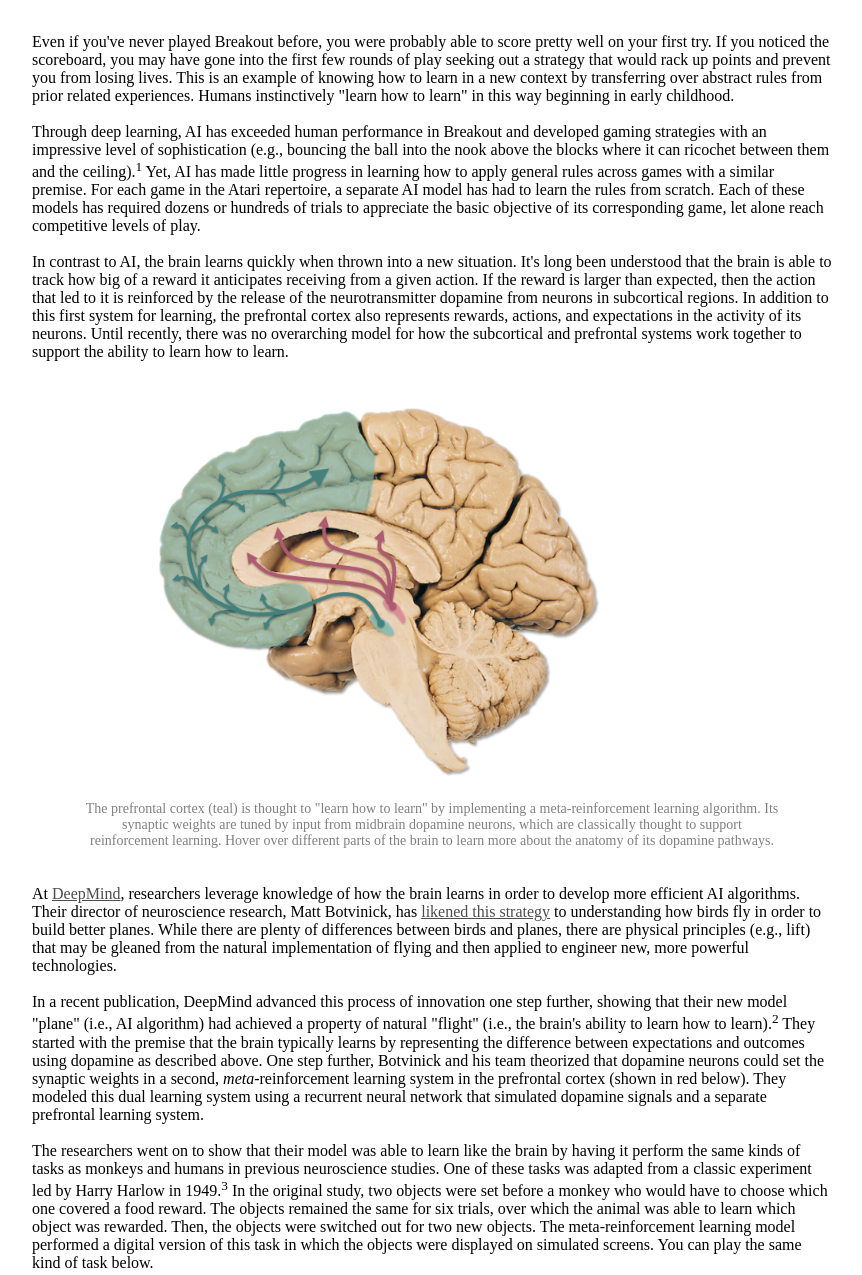
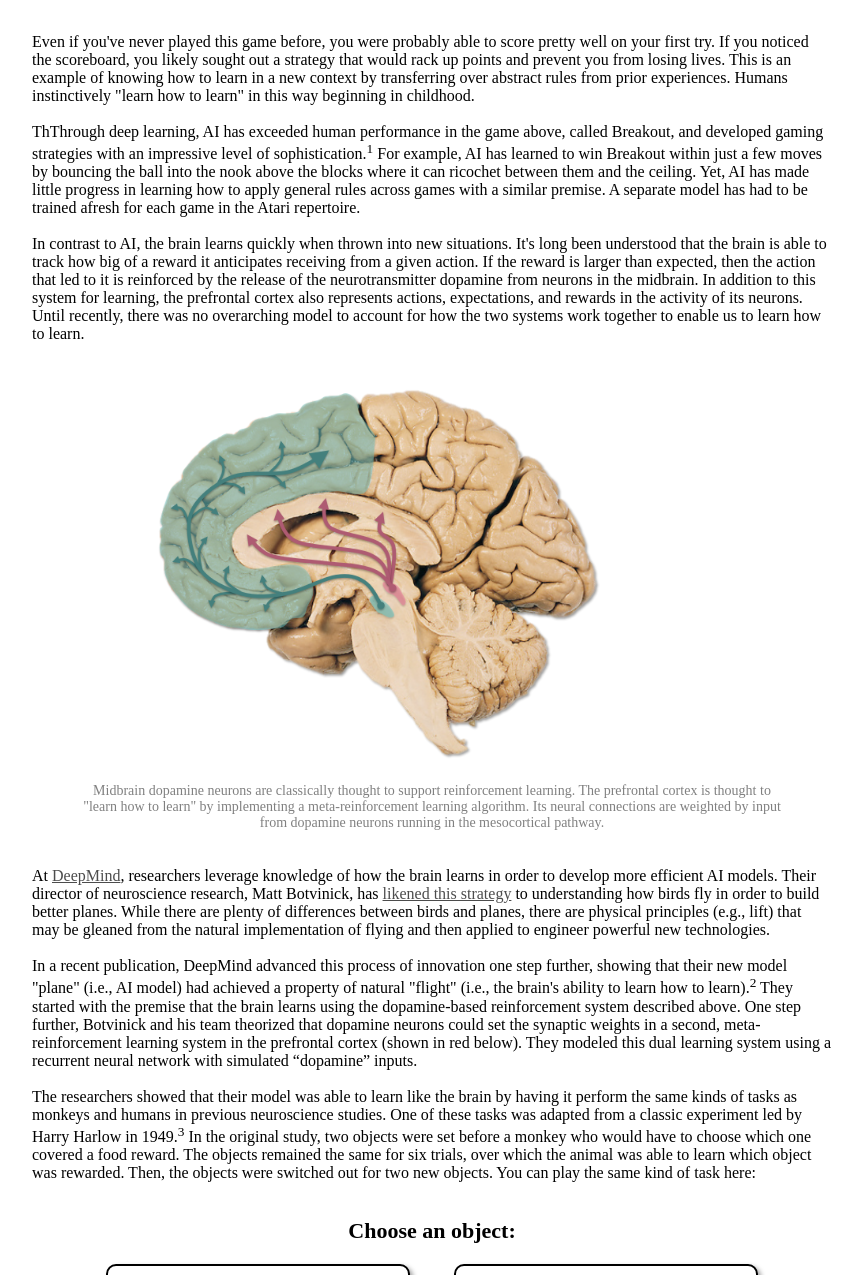
Before and after one commit to ehbeam/learning2learn, a plain HTML site: page lay_summary.html in a window 1280 px wide. Shown: the part 755-2030 px from the top of the page, without its empty margins (208-1070 px from the left). Drawn offline with Linux system fonts and the light colour scheme.

Commit message:
Shortened text

```diff
--- a/lay_summary.html
+++ b/lay_summary.html
@@ -277,7 +277,7 @@
 
 <div class="textContainer">
       <p>
-         Artificial intelligence (AI) has rocketed ahead in its ability to recognize faces, drive cars, and make medical diagnoses. A remaining limitation on the growth of AI is that it requires hours or days of training to learn how to respond appropriately in each new situation it encounters. Humans, by contrast, can quickly "get" the crux of problems despite little direct experience. As a quick demonstration of this, press play below.
+         Artificial intelligence (AI) has rocketed ahead in its ability to recognize faces, drive cars, and make medical diagnoses. A remaining limitation is that AI requires hours or days of training to learn how to respond appropriately in each new situation. Humans, by contrast, can quickly "get" the crux of problems despite little direct experience. For a demonstration of your ability to do this, simply press play below:
       </p>
 </div>
 <br/><br/><br/>
@@ -481,15 +481,15 @@
 
 <div class="textContainer">
     <p>
-      Even if you've never played Breakout before, you were probably able to score pretty well on your first try. If you noticed the scoreboard, you may have gone into the first few rounds of play seeking out a strategy that would rack up points and prevent you from losing lives. This is an example of knowing how to learn in a new context by transferring over abstract rules from prior related experiences. Humans instinctively "learn how to learn" in this way beginning in early childhood.
+      Even if you've never played this game before, you were probably able to score pretty well on your first try. If you noticed the scoreboard, you likely sought out a strategy that would rack up points and prevent you from losing lives. This is an example of knowing how to learn in a new context by transferring over abstract rules from prior experiences. Humans instinctively "learn how to learn" in this way beginning in childhood.
     </p><br/>
 
     <p>
-      Through deep learning, AI has exceeded human performance in Breakout and developed gaming strategies with an impressive level of sophistication (e.g., bouncing the ball into the nook above the blocks where it can ricochet between them and the ceiling).<sup>1</sup> Yet, AI has made little progress in learning how to apply general rules across games with a similar premise. For each game in the Atari repertoire, a separate AI model has had to learn the rules from scratch. Each of these models has required dozens or hundreds of trials to appreciate the basic objective of its corresponding game, let alone reach competitive levels of play.
+      ThThrough deep learning, AI has exceeded human performance in the game above, called Breakout, and developed gaming strategies with an impressive level of sophistication.<sup>1</sup> For example, AI has learned to win Breakout within just a few moves by bouncing the ball into the nook above the blocks where it can ricochet between them and the ceiling. Yet, AI has made little progress in learning how to apply general rules across games with a similar premise. A separate model has had to be trained afresh for each game in the Atari repertoire.
     </p><br/>
 
     <p>
-      In contrast to AI, the brain learns quickly when thrown into a new situation. It's long been understood that the brain is able to track how big of a reward it anticipates receiving from a given action. If the reward is larger than expected, then the action that led to it is reinforced by the release of the neurotransmitter dopamine from neurons in subcortical regions. In addition to this first system for learning, the prefrontal cortex also represents rewards, actions, and expectations in the activity of its neurons. Until recently, there was no overarching model for how the subcortical and prefrontal systems work together to support the ability to learn how to learn.
+      In contrast to AI, the brain learns quickly when thrown into new situations. It's long been understood that the brain is able to track how big of a reward it anticipates receiving from a given action. If the reward is larger than expected, then the action that led to it is reinforced by the release of the neurotransmitter dopamine from neurons in the midbrain. In addition to this system for learning, the prefrontal cortex also represents actions, expectations, and rewards in the activity of its neurons. Until recently, there was no overarching model to account for how the two systems work together to enable us to learn how to learn.
     </p>
 </div>
 <br/><br/><br/>
@@ -519,22 +519,22 @@
 
 <center><div class="captionContainer">
     <p>
-      The prefrontal cortex (teal) is thought to "learn how to learn" by implementing a meta-reinforcement learning algorithm. Its synaptic weights are tuned by input from midbrain dopamine neurons, which are classically thought to support reinforcement learning. Hover over different parts of the brain to learn more about the anatomy of its dopamine pathways.
+      Midbrain dopamine neurons are classically thought to support reinforcement learning. The prefrontal cortex is thought to "learn how to learn" by implementing a meta-reinforcement learning algorithm. Its neural connections are weighted by input from dopamine neurons running in the mesocortical pathway.
     </p>
 </div></center>
 <br/><br/>
 
 <div class="textContainer">
     <p>
-       At <a href="https://deepmind.com/" target="_blank">DeepMind</a>, researchers leverage knowledge of how the brain learns in order to develop more efficient AI algorithms. Their director of neuroscience research, Matt Botvinick, has <a href="https://youtu.be/uv4Hh3wDH14" target="_blank">likened this strategy</a> to understanding how birds fly in order to build better planes. While there are plenty of differences between birds and planes, there are physical principles (e.g., lift) that may be gleaned from the natural implementation of flying and then applied to engineer new, more powerful technologies.
+      At <a href="https://deepmind.com/" target="_blank">DeepMind</a>, researchers leverage knowledge of how the brain learns in order to develop more efficient AI models. Their director of neuroscience research, Matt Botvinick, has <a href="https://youtu.be/uv4Hh3wDH14" target="_blank">likened this strategy</a> to understanding how birds fly in order to build better planes. While there are plenty of differences between birds and planes, there are physical principles (e.g., lift) that may be gleaned from the natural implementation of flying and then applied to engineer powerful new technologies.
     </p><br/>
 
     <p>
-       In a recent publication, DeepMind advanced this process of innovation one step further, showing that their new model "plane" (i.e., AI algorithm) had achieved a property of natural "flight" (i.e., the brain's ability to learn how to learn).<sup>2</sup> They started with the premise that the brain typically learns by representing the difference between expectations and outcomes using dopamine as described above. One step further, Botvinick and his team theorized that dopamine neurons could set the synaptic weights in a second, <i>meta</i>-reinforcement learning system in the prefrontal cortex (shown in red below). They modeled this dual learning system using a recurrent neural network that simulated dopamine signals and a separate prefrontal learning system.
+      In a recent publication, DeepMind advanced this process of innovation one step further, showing that their new model "plane" (i.e., AI model) had achieved a property of natural "flight" (i.e., the brain's ability to learn how to learn).<sup>2</sup> They started with the premise that the brain learns using the dopamine-based reinforcement system described above. One step further, Botvinick and his team theorized that dopamine neurons could set the synaptic weights in a second, meta-reinforcement learning system in the prefrontal cortex (shown in red below). They modeled this dual learning system using a recurrent neural network with simulated “dopamine” inputs.
     </p><br/>
 
     <p>
-      The researchers went on to show that their model was able to learn like the brain by having it perform the same kinds of tasks as monkeys and humans in previous neuroscience studies. One of these tasks was adapted from a classic experiment led by Harry Harlow in 1949.<sup>3</sup> In the original study, two objects were set before a monkey who would have to choose which one covered a food reward. The objects remained the same for six trials, over which the animal was able to learn which object was rewarded. Then, the objects were switched out for two new objects. The meta-reinforcement learning model performed a digital version of this task in which the objects were displayed on simulated screens. You can play the same kind of task below.
+      The researchers showed that their model was able to learn like the brain by having it perform the same kinds of tasks as monkeys and humans in previous neuroscience studies. One of these tasks was adapted from a classic experiment led by Harry Harlow in 1949.<sup>3</sup> In the original study, two objects were set before a monkey who would have to choose which one covered a food reward. The objects remained the same for six trials, over which the animal was able to learn which object was rewarded. Then, the objects were switched out for two new objects. You can play the same kind of task here:
     </p><br/>
 </div>
 
@@ -786,11 +786,11 @@
 
 <div class="textContainer">
     <p>
-      This line of research represents a fruitful intersection of computer science and neurobiology that has already borne promising results. However, if your primary interest is in understanding the brain, you may be left a tad dissatisfied. The researchers did <i>not</i> demonstrate here that the brain necessarily implements a meta-reinforcement learning algorithm in its prefrontal cortex. Future researchers will need to offer evidence that dopamine neurons send signals to the prefrontal cortex that are indispensable for learning how to learn. One way to do this would be to show that when dopamine signals to the prefrontal cortex are disrupted, animals can no longer improve across sets of trials in the Harlow task.
+      This line of research represents a fruitful intersection of computer science and neurobiology. However, if your interest is in understanding the brain, you may feel a tad dissatisfied. The researchers did not demonstrate that the brain necessarily implements a meta-reinforcement learning algorithm in its prefrontal cortex. Future researchers will need to offer evidence that dopamine neurons send signals to the prefrontal cortex that are indispensable for learning how to learn. One way to do this would be to disrupt dopamine inputs to the prefrontal cortex and show that animals can no longer improve across sets of trials in the Harlow task.
     </p><br/>
 
     <p>
-      From the engineer's perspective, the results of the Botvinick study are of immediate interest in developing improved applications of AI. In the near future, more efficient reinforcement learning algorithms may facilitate dynamic and individualized medical diagnostics; they may accelerate the deployment of autonomous vehicles on the road. AI isn't just playing games anymore. It will be an exciting time for engineers and ethicists alike as technology advances up to and beyond the limits of our own neural mechanisms.
+      From the engineer's perspective, the results of the Botvinick study are of immediate interest in developing improved applications of AI. In the near future, more efficient reinforcement learning algorithms may facilitate dynamic and individualized medical diagnostics or accelerate the deployment of autonomous vehicles on the road. AI isn't just playing games anymore. It will be an exciting time for engineers and ethicists alike as technology advances up to and beyond the limits of our own neural mechanisms.
     </p><br/><br/>
 
     <h2>
```
